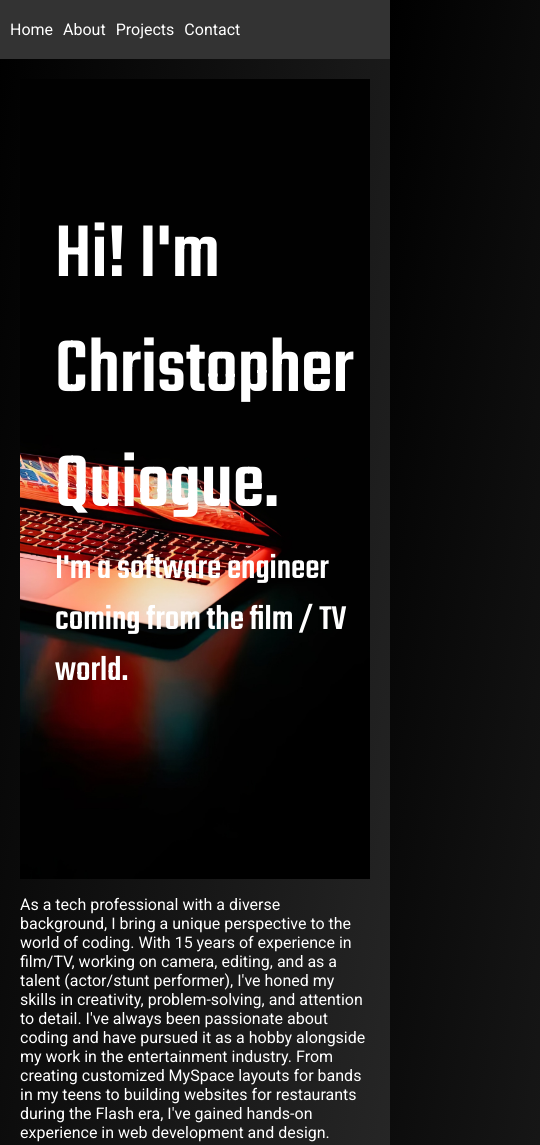
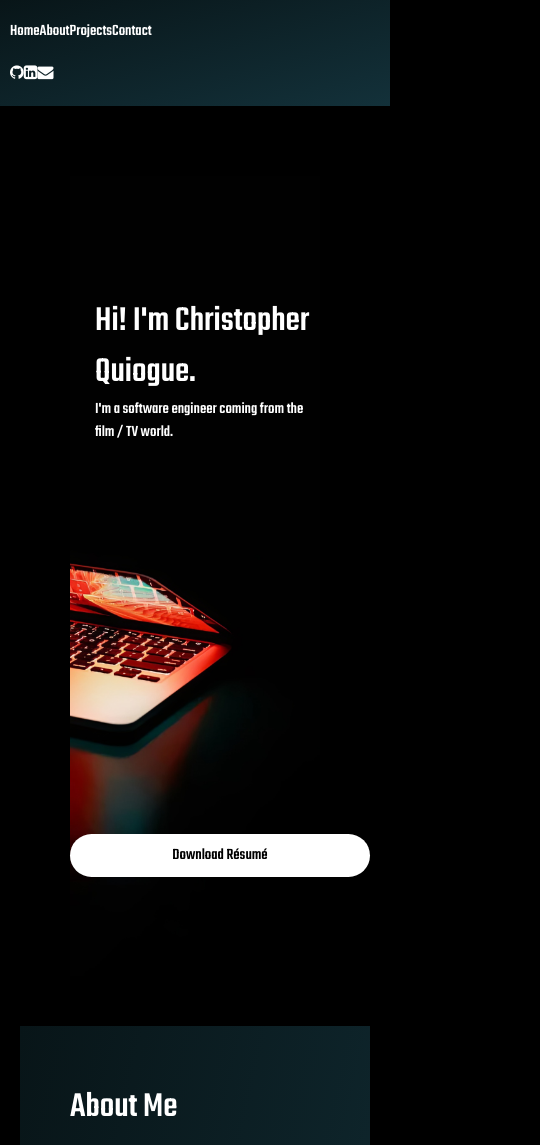
Before and after one commit to cquiogue/portfolioSite, a plain HTML site: page index.html in a window 390 px wide. Shown: the top 1145 px of the page, 540 px wide, since content can reach past the window. Drawn offline with nearby package versions, Linux system fonts and the light colour scheme.

Commit message:
updated more stylings. added font-awesome.

```diff
--- a/index.html
+++ b/index.html
@@ -6,6 +6,9 @@
     <meta http-equiv="X-UA-Compatible" content="ie=edge" />
     <title>Christopher Quiogue - Portfolio</title>
     <link rel="stylesheet" href="./style.css" />
+    <link
+      rel="stylesheet"
+      href="https://cdnjs.cloudflare.com/ajax/libs/font-awesome/4.7.0/css/font-awesome.min.css" />
     <script src="https://code.jquery.com/jquery-3.3.1.min.js"></script>
     <script src="script.js"></script>
   </head>
@@ -18,6 +21,23 @@
           <li><a href="#projects">Projects</a></li>
           <li><a href="#contact">Contact</a></li>
         </ul>
+        <ul id="socials">
+          <li>
+            <a href="https://github.com/cquiogue" title="Github">
+              <i class="fa fa-github" aria-hidden="true"></i>
+            </a>
+          </li>
+          <li>
+            <a href="http://www.linkedin.com/in/cquiogue" title="LinkedIn">
+              <i class="fa fa-linkedin-square" aria-hidden="true"></i>
+            </a>
+          </li>
+          <li>
+            <a href="mailto:cquiogue@gmail.com" title="Email">
+              <i class="fa fa-envelope" aria-hidden="true"></i>
+            </a>
+          </li>
+        </ul>
       </nav>
     </header>
 
@@ -25,9 +45,16 @@
       <section id="home">
         <h1>Hi! I'm Christopher Quiogue.</h1>
         <p>I'm a software engineer coming from the film / TV world.</p>
+        <div id="resume">
+          <form method="get" action="assets/cquiogueResume.pdf">
+            <button>Download Résumé</button>
+          </form>
+        </div>
       </section>
 
       <section id="about">
+        <h2>About Me</h2>
+        <br />
         <p>
           As a tech professional with a diverse background, I bring a unique
           perspective to the world of coding. With 15 years of experience in
@@ -39,6 +66,7 @@
           building websites for restaurants during the Flash era, I've gained
           hands-on experience in web development and design.
         </p>
+        <br />
         <p>
           Now, I'm taking my coding skills to the next level. I've completed a
           full-stack bootcamp with Nucamp, the prestigious Harvard CS50 course,
@@ -51,6 +79,7 @@
           the entertainment industry to create innovative and cutting-edge
           solutions.
         </p>
+        <br />
         <p>
           I'm excited about the opportunities that lie ahead in the tech
           industry, and I'm committed to becoming a proficient and confident
@@ -61,20 +90,24 @@
 
       <section id="projects">
         <h2>Projects</h2>
+        <br />
         <div class="projects-container">
           <a href="https://cquiogue.github.io/mixedMessages/" class="project">
-            <img src="./images/mixedmessages.png" alt="Project 1" />
+            <img
+              src="./images/mixedmessages.png"
+              alt="Final Fantasy Generator" />
             <p class="project-title">Final Fantasy Random Message Generator</p>
           </a>
           <a
             href="https://cquiogue.github.io/expandingCardsPersona/"
-            class="project"
-          >
+            class="project">
             <img src="./images/expandingcards.png" alt="Project 2" />
-            <p class="project-title">Persona Wallpaper Expanding Cards</p>
+            <p class="Persona Wallpaper Cards">
+              Persona Wallpaper Expanding Cards
+            </p>
           </a>
           <a href="https://cquiogue.github.io/progressSteps/" class="project">
-            <img src="./images/progresssteps.png" alt="Project 3" />
+            <img src="./images/progresssteps.png" alt="Progress Steps" />
             <p class="project-title">Progress Steps</p>
           </a>
         </div>
@@ -82,7 +115,7 @@
 
       <section id="contact">
         <h2>Contact</h2>
-        <form action="#" method="post">
+        <form action="https://formspree.io/f/xnqywnnn" method="POST">
           <label for="name">Name</label>
           <input type="text" id="name" name="name" required />
 
--- a/style.css
+++ b/style.css
@@ -2,15 +2,15 @@
 
 /* Global styles */
 * {
-  font-family: 'Roboto', sans-serif;
+  font-family: 'Teko', sans-serif;
   color: white;
 }
 
 body {
-  font-family: 'Roboto', sans-serif;
+  font-family: 'Teko', sans-serif;
   margin: 0;
   padding: 0;
-  background-image: linear-gradient(to bottom right, #000000, #333333);
+  background-color: #000;
 }
 
 a {
@@ -27,7 +27,8 @@ ul {
 /* Header styles */
 
 header {
-  background-color: #333;
+  background-image: linear-gradient(to bottom right, #081518, #13313a);
+  background-color: #000;
   color: #fff;
   padding: 30px;
 }
@@ -36,6 +37,7 @@ nav {
   display: flex;
   justify-content: space-between;
   align-items: center;
+  width: 100%;
 }
 
 nav ul {
@@ -50,6 +52,10 @@ nav a {
   color: #fff;
 }
 
+#socials {
+  margin-right: 0;
+  align-items: right;
+}
 /* Main styles */
 
 main {
@@ -68,10 +74,14 @@ h2 {
   font-size: 36px;
 }
 
+p {
+  font-family: 'Roboto';
+}
+
 #home {
   font-weight: bold;
   font-family: 'Teko';
-  margin: 0px 0px;
+  margin: 50px 50px;
   height: 800px;
   background-image: url(./images/bg.jpg);
   background-repeat: no-repeat;
@@ -99,9 +109,38 @@ h2 {
   margin-top: 0px;
 }
 
+#resume {
+  position: sticky;
+  margin-top: 390px;
+  text-align: center;
+}
+
+#resume button {
+  background-color: #fff;
+  color: #000;
+  width: 300px;
+  border-radius: 30px;
+  font-size: 1rem;
+}
+
+#resume button:hover {
+  background-color: rgb(150, 68, 68);
+  color: white;
+  transition: 0.3s ease;
+}
+
 #about {
+  background-image: linear-gradient(to bottom right, #081518, #13313a);
+  background-color: #111;
+  margin: auto;
+  padding: 50px 50px;
+}
+
+#about p,
+h2 {
+  margin: auto;
   max-width: 800px;
-  margin: auto;
+  line-height: 180%;
 }
 
 #about img {
@@ -117,46 +156,9 @@ h2 {
   border-radius: 3%;
 }
 
-body {
-  font-family: Arial, sans-serif;
-  margin: 0;
-  padding: 0;
-}
-
-header {
-  background-color: #333;
-  color: #fff;
-  padding: 10px;
-}
-
-nav ul {
-  list-style-type: none;
-  margin: 0;
-  padding: 0;
-}
-
-nav ul li {
-  display: inline;
-}
-
-nav ul li a {
-  color: #fff;
-  text-decoration: none;
-  margin-right: 10px;
-}
-
-main {
-  padding: 20px;
-  margin: auto;
-}
-
-section {
-  margin: auto;
-}
-
 #projects {
   margin: auto;
-  text-align: center;
+  padding: 50px 50px;
 }
 
 .projects-container {
@@ -165,6 +167,7 @@ section {
   gap: 20px;
   margin-left: auto;
   margin-right: auto;
+  max-width: 800px;
 }
 
 .projects-container img {
@@ -192,7 +195,14 @@ section {
 
 /* Contact form styles */
 #contact {
-  text-align: center;
+  padding: 50px 50px;
+  background-color: #111;
+  background-image: linear-gradient(to bottom right, #081518, #13313a);
+}
+
+#contact form {
+  max-width: 800px;
+  margin: auto;
 }
 
 form label {
@@ -203,10 +213,9 @@ form label {
 form input,
 form textarea {
   display: block;
-  width: 500px;
+  min-width: 300px;
+  max-width: 800px;
   padding: 10px;
-  margin-left: auto;
-  margin-right: auto;
   margin-bottom: 20px;
   border: 2px #333;
   border-radius: 3px;
@@ -233,8 +242,7 @@ form button:hover {
 /* Footer styles */
 
 footer {
-  background-color: #eee;
-  color: #333;
+  color: #444;
   padding: 20px;
   text-align: center;
 }
@@ -256,6 +264,10 @@ footer li {
     padding: 10px;
   }
 
+  #home h1 {
+    font-size: 36px;
+  }
+
   nav {
     flex-direction: column;
     align-items: flex-start;
@@ -267,6 +279,14 @@ footer li {
 
   main {
     padding: 20px;
+  }
+
+  #home h1 {
+    font-size: 36px;
+  }
+
+  #home p {
+    font-size: 16px;
   }
 
   #about img {
```
Also changed, not shown: 1 other file.
